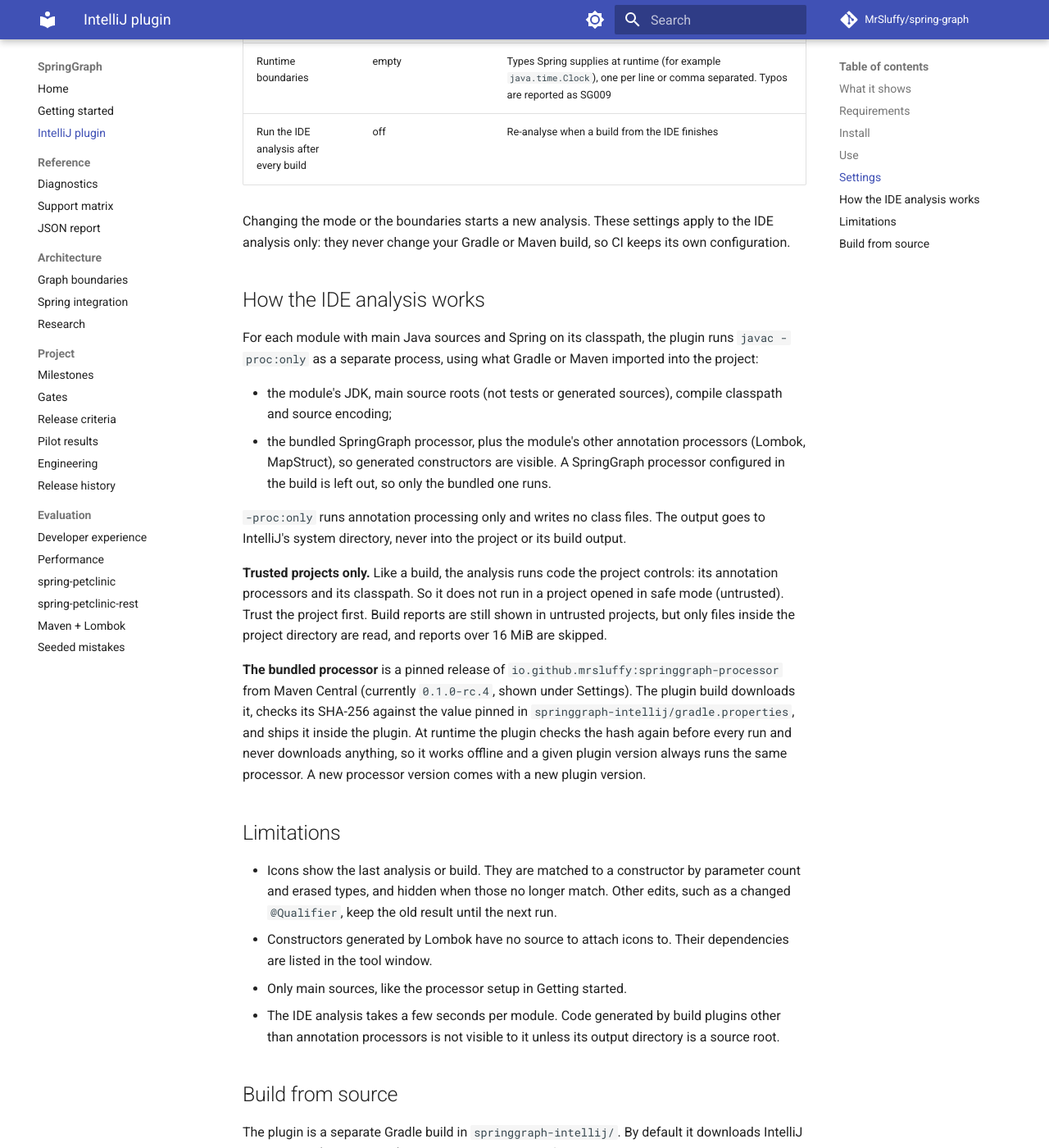
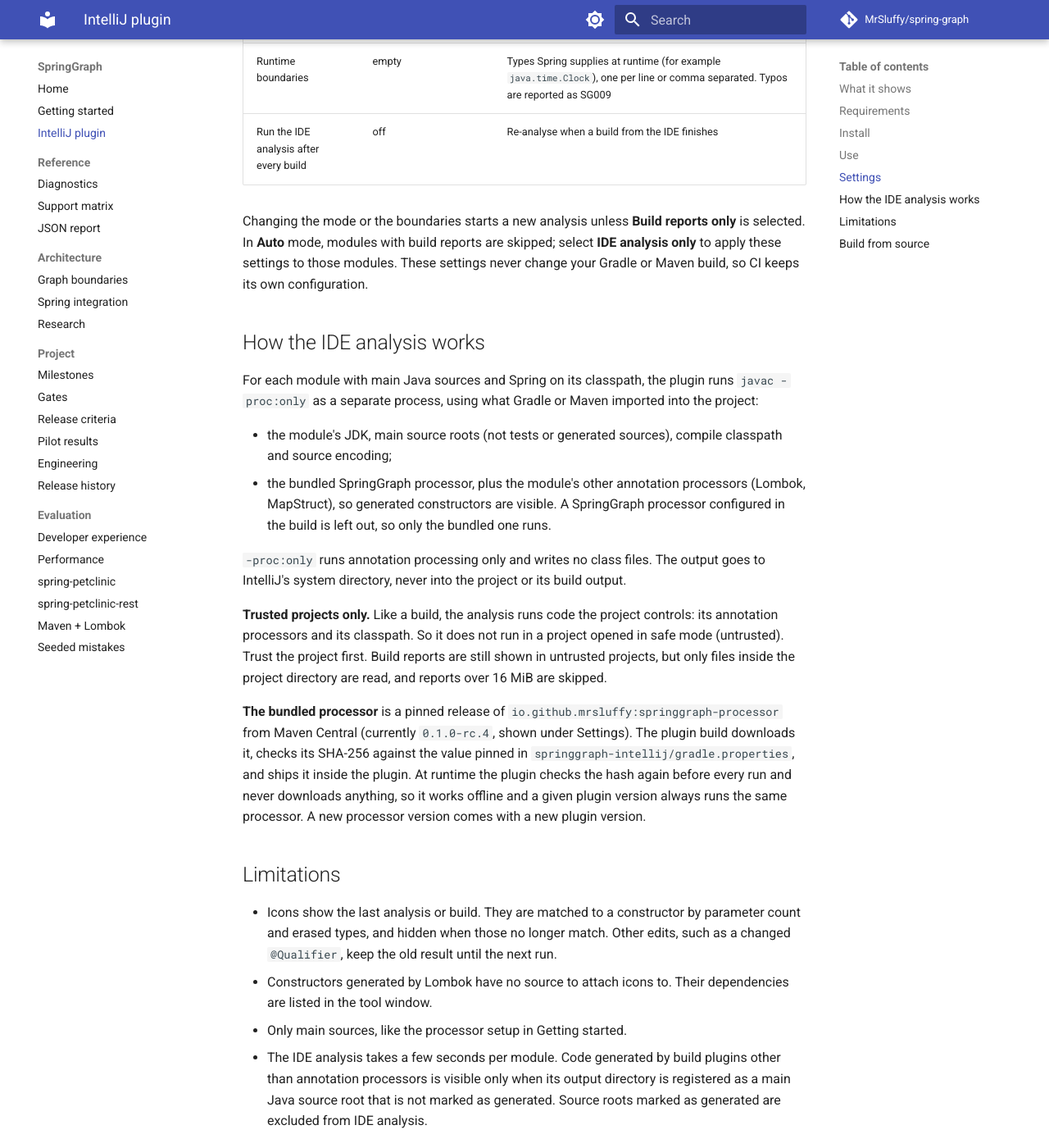
Before and after one commit to MrSluffy/spring-graph, an MkDocs documentation site: the page built from docs/intellij.md, in a window 1280 px wide and 1400 px high, scrolled down 2169 px. Shown: the whole window at 82% size. Built offline with MkDocs 1.6.1 and Material for MkDocs 9.7.7, drawn with Linux system fonts in a browser that asks for light colours; comment, search, counter and statistics services are not loaded.

Commit message:
fix(intellij): synchronize bundled processor extraction across instances and clarify analysis and release docs
<!-- coderabbit-ai-generated:v1 -->

```diff
--- a/docs/intellij.md
+++ b/docs/intellij.md
@@ -66,8 +66,9 @@ with your team.
 | Runtime boundaries | empty | Types Spring supplies at runtime (for example `java.time.Clock`), one per line or comma separated. Typos are reported as SG009 |
 | Run the IDE analysis after every build | off | Re-analyse when a build from the IDE finishes |
 
-Changing the mode or the boundaries starts a new analysis. These settings apply to the IDE analysis only: they never
-change your Gradle or Maven build, so CI keeps its own configuration.
+Changing the mode or the boundaries starts a new analysis unless **Build reports only** is selected. In **Auto** mode,
+modules with build reports are skipped; select **IDE analysis only** to apply these settings to those modules. These
+settings never change your Gradle or Maven build, so CI keeps its own configuration.
 
 ## How the IDE analysis works
 
@@ -100,7 +101,8 @@ the same processor. A new processor version comes with a new plugin version.
 - Constructors generated by Lombok have no source to attach icons to. Their dependencies are listed in the tool window.
 - Only main sources, like the processor setup in Getting started.
 - The IDE analysis takes a few seconds per module. Code generated by build plugins other than annotation processors is
-  not visible to it unless its output directory is a source root.
+  visible only when its output directory is registered as a main Java source root that is not marked as generated.
+  Source roots marked as generated are excluded from IDE analysis.
 
 ## Build from source
 
```
Also changed, not shown: CHANGELOG.md (+5 -3 lines), 2 other files.
